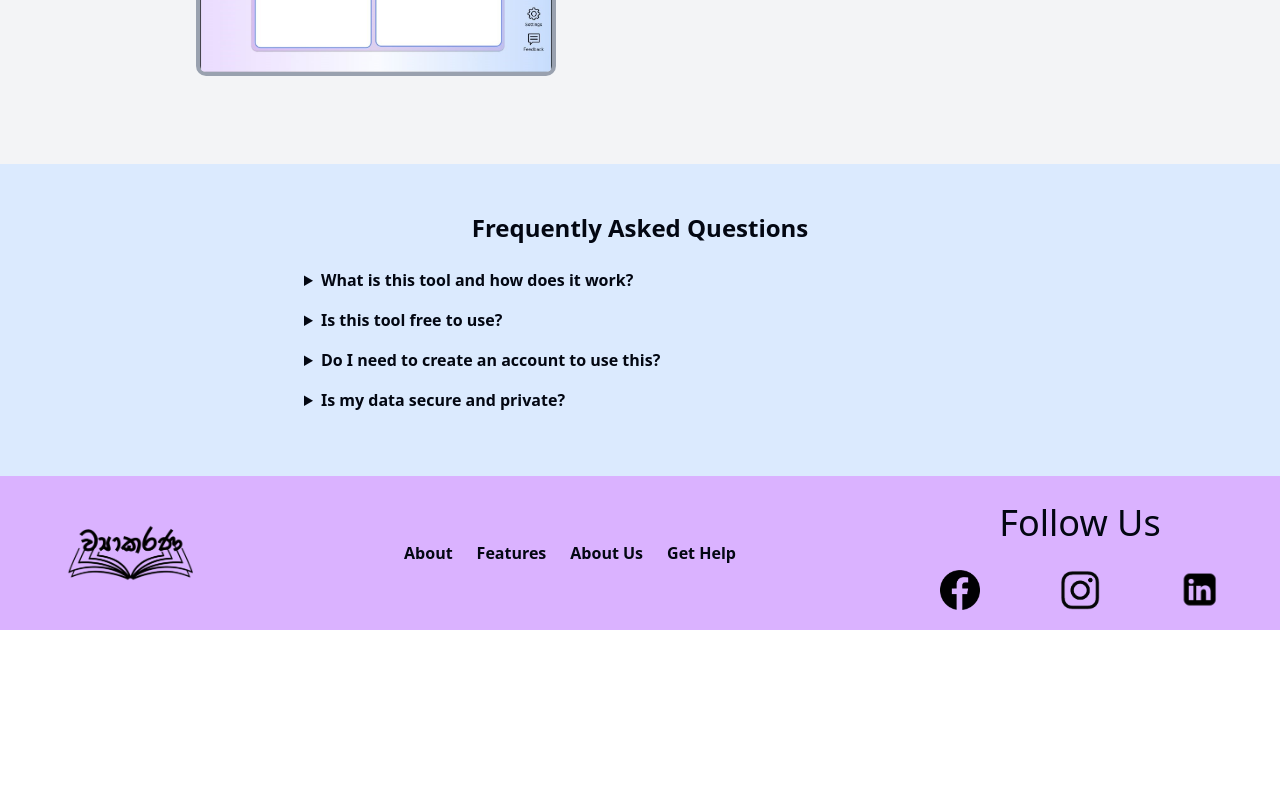
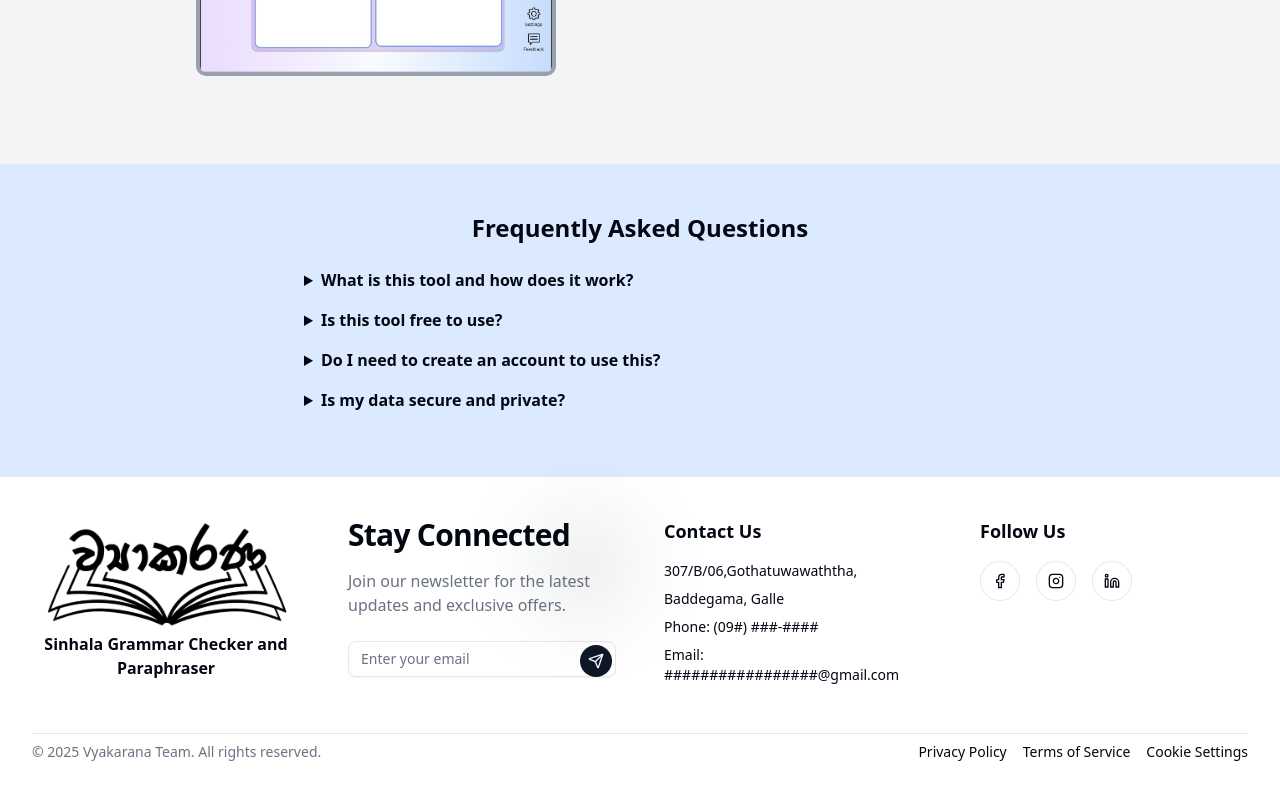
Before and after one commit to NevigChanuka/Marketing-Website, a React (Vite) app: page / in a window 1280 px wide. Shown: the part 1637-2437 px from the top of the page. Before the commit the page ends 2267 px from the top, so only its background shows below. Built offline with nearby package versions, Linux system fonts and the light colour scheme; a web font is replaced by a local one.

Commit message:
Add footer

```diff
--- a/package.json
+++ b/package.json
@@ -18,6 +18,7 @@
     "@radix-ui/react-select": "^2.1.6",
     "@radix-ui/react-slot": "^1.1.2",
     "@radix-ui/react-switch": "^1.1.3",
+    "@radix-ui/react-tooltip": "^1.1.8",
     "@tailwindcss/vite": "^4.0.8",
     "class-variance-authority": "^0.7.1",
     "clsx": "^2.1.1",
--- a/src/Pages/marketing.jsx
+++ b/src/Pages/marketing.jsx
@@ -3,6 +3,7 @@ import Autoplay from "embla-carousel-autoplay"
 
 import { motion } from "framer-motion";
 import { AuroraBackground } from "@/components/ui/aurora-background";
+import { Footer } from "@/components/ui/footer-section";
 
 import Logo_img from '../Pictures/logo.png';
 import Pic1 from '../Pictures/Pic_1.jpeg';
@@ -10,9 +11,7 @@ import Pic2 from '../Pictures/Pic_2.jpg';
 import Pic3 from '../Pictures/Pic_3.jpg';
 import Pic4 from '../Pictures/Pic_4.jpeg';
 import Pic5 from '../Pictures/Pic_5.jpeg';
-import facebookIcon from "../Pictures/facebook_logo.png";
-import instagramIcon from "../Pictures/insta_logo.png";
-import linkedinIcon from "../Pictures/linkedin_logo.png";
+
 import BG1 from "../Pictures/BG_1.jpg";
 import BG2 from "../Pictures/BG_2.jpg";
 import BG3 from "../Pictures/BG_3.jpg";
@@ -205,33 +204,7 @@ function marketing () {
                 </details>
             </div>
         </section>
-        <footer id="contact" className="p-5 bg-purple-300 text-center flex justify-between items-center">
-            <div className="flex items-center">
-                <img src={Logo_img} alt="Logo" className="ml-10 w-35" />
-            </div>
-            <div className="space-x-6">
-                <a href="#about" className="hover:text-white font-semibold">About</a>
-                <a href="#faq" className="hover:text-white font-semibold">Features</a>
-                <a href="#" className="hover:text-white font-semibold">About Us</a>
-                <a href="#" className="hover:text-white font-semibold">Get Help</a>
-            </div>
-            <div  className="mr-10">
-                <div>
-                    <p className=" text-[36px] mb-5 font-Bold">Follow Us</p>
-                    </div>
-                <div className="space-x-20 flex">
-                    <a href="https://www.facebook.com/profile.php?id=61573618317072" className="text-2xl">
-                        <img src={facebookIcon} alt="Facebook" className="w-10 h-10" />
-                    </a>
-                    <a href="https://www.instagram.com/vyakarana.site/" className="text-2xl">
-                        <img src={instagramIcon} alt="Instagram" className="w-10 h-10" />
-                    </a>
-                    <a href="https://www.linkedin.com/company/105934369/admin/dashboard/" className="text-2xl">
-                        <img src={linkedinIcon} alt="LinkedIn" className="w-10 h-10" />
-                    </a>
-                </div>
-            </div>
-        </footer>
+        <Footer />
     </div>
     );
 }
--- /dev/null
+++ b/src/components/ui/footer-section.tsx
@@ -0,0 +1,125 @@
+import * as React from "react"
+import { Button } from "@/components/ui/button"
+import { Input } from "@/components/ui/input"
+
+import Logo_img from "../../Pictures/Logo.png"
+
+import {
+  Tooltip,
+  TooltipContent,
+  TooltipProvider,
+  TooltipTrigger,
+} from "@/components/ui/tooltip"
+import { Facebook, Instagram, Linkedin, Moon, Send, Sun, Twitter } from "lucide-react"
+
+function Footer() {
+
+
+  return (
+    <footer className="relative border-t bg-background text-foreground transition-colors duration-300">
+      <div className="container mx-auto px-4 py-10 md:px-6 lg:px-8">
+        <div className="grid gap-12 md:grid-cols-2 lg:grid-cols-4">
+          <div>
+            <img src={Logo_img} alt="Logo" />
+            <p className="text-center"><b>Sinhala Grammar Checker and Paraphraser</b></p>
+          </div>
+          <div className="relative">
+            <h2 className="mb-4 text-3xl font-bold tracking-tight">Stay Connected</h2>
+            <p className="mb-6 text-muted-foreground">
+              Join our newsletter for the latest updates and exclusive offers.
+            </p>
+            <form className="relative">
+              <Input
+                type="email"
+                placeholder="Enter your email"
+                className="pr-12 backdrop-blur-sm"
+              />
+              <Button
+                type="submit"
+                size="icon"
+                className="absolute right-1 top-1 h-8 w-8 rounded-full bg-primary text-primary-foreground transition-transform hover:scale-105"
+              >
+                <Send className="h-4 w-4" />
+                <span className="sr-only">Subscribe</span>
+              </Button>
+            </form>
+            <div className="absolute -right-4 top-0 h-24 w-24 rounded-full bg-primary/10 blur-2xl" />
+          </div>
+
+          <div>
+            <h3 className="mb-4 text-lg font-semibold">Contact Us</h3>
+            <address className="space-y-2 text-sm not-italic">
+              <p>307/B/06,Gothatuwawaththa,</p>
+              <p>Baddegama, Galle </p>
+              <p>Phone: (09#) ###-####</p>
+              <p>Email: #################@gmail.com</p>
+            </address>
+          </div>
+          <div className="relative">
+            <h3 className="mb-4 text-lg font-semibold">Follow Us</h3>
+            <div className="mb-6 flex space-x-4">
+              <TooltipProvider>
+                <Tooltip>
+                  <TooltipTrigger asChild>
+                    <Button onClick={() => window.location.href="https://www.facebook.com/profile.php?id=61573618317072"} variant="outline" size="icon" className="rounded-full">
+                      <Facebook className="h-4 w-4" />
+                      <span className="sr-only">Facebook</span>
+                    </Button>
+                  </TooltipTrigger>
+                  <TooltipContent>
+                    <p>Follow us on Facebook</p>
+                  </TooltipContent>
+                </Tooltip>
+              </TooltipProvider>
+              <TooltipProvider>
+                <Tooltip>
+                  <TooltipTrigger asChild>
+                    <Button onClick={() => window.location.href="https://www.instagram.com/vyakarana.site/"} variant="outline" size="icon" className="rounded-full">
+                      <Instagram className="h-4 w-4" />
+                      <span className="sr-only">Instagram</span>
+                    </Button>
+                  </TooltipTrigger>
+                  <TooltipContent>
+                    <p>Follow us on Instagram</p>
+                  </TooltipContent>
+                </Tooltip>
+              </TooltipProvider>
+              <TooltipProvider>
+                <Tooltip>
+                  <TooltipTrigger asChild>
+                    <Button onClick={() => window.location.href="https://www.linkedin.com/company/105934369/admin/dashboard/"} variant="outline" size="icon" className="rounded-full">
+                      <Linkedin className="h-4 w-4" />
+                      <span className="sr-only">LinkedIn</span>
+                    </Button>
+                  </TooltipTrigger>
+                  <TooltipContent>
+                    <p>Connect with us on LinkedIn</p>
+                  </TooltipContent>
+                </Tooltip>
+              </TooltipProvider>
+            </div>
+
+          </div>
+        </div>
+        <div className="mt-12 flex flex-col items-center justify-between gap-4 border-t pt-2 text-center md:flex-row">
+          <p className="text-sm text-muted-foreground">
+            © 2025 Vyakarana Team. All rights reserved.
+          </p>
+          <nav className="flex gap-4 text-sm">
+            <a href="#" className="transition-colors hover:text-primary">
+              Privacy Policy
+            </a>
+            <a href="#" className="transition-colors hover:text-primary">
+              Terms of Service
+            </a>
+            <a href="#" className="transition-colors hover:text-primary">
+              Cookie Settings
+            </a>
+          </nav>
+        </div>
+      </div>
+    </footer>
+  )
+}
+
+export { Footer }
--- /dev/null
+++ b/src/components/ui/input.tsx
@@ -0,0 +1,21 @@
+import * as React from "react"
+
+import { cn } from "@/lib/utils"
+
+function Input({ className, type, ...props }: React.ComponentProps<"input">) {
+  return (
+    <input
+      type={type}
+      data-slot="input"
+      className={cn(
+        "border-input file:text-foreground placeholder:text-muted-foreground selection:bg-primary selection:text-primary-foreground flex h-9 w-full min-w-0 rounded-md border bg-transparent px-3 py-1 text-base shadow-xs transition-[color,box-shadow] outline-none file:inline-flex file:h-7 file:border-0 file:bg-transparent file:text-sm file:font-medium disabled:pointer-events-none disabled:cursor-not-allowed disabled:opacity-50 md:text-sm",
+        "focus-visible:border-ring focus-visible:ring-ring/50 focus-visible:ring-[3px]",
+        "aria-invalid:ring-destructive/20 dark:aria-invalid:ring-destructive/40 aria-invalid:border-destructive",
+        className
+      )}
+      {...props}
+    />
+  )
+}
+
+export { Input }
--- /dev/null
+++ b/src/components/ui/tooltip.tsx
@@ -0,0 +1,59 @@
+import * as React from "react"
+import * as TooltipPrimitive from "@radix-ui/react-tooltip"
+
+import { cn } from "@/lib/utils"
+
+function TooltipProvider({
+  delayDuration = 0,
+  ...props
+}: React.ComponentProps<typeof TooltipPrimitive.Provider>) {
+  return (
+    <TooltipPrimitive.Provider
+      data-slot="tooltip-provider"
+      delayDuration={delayDuration}
+      {...props}
+    />
+  )
+}
+
+function Tooltip({
+  ...props
+}: React.ComponentProps<typeof TooltipPrimitive.Root>) {
+  return (
+    <TooltipProvider>
+      <TooltipPrimitive.Root data-slot="tooltip" {...props} />
+    </TooltipProvider>
+  )
+}
+
+function TooltipTrigger({
+  ...props
+}: React.ComponentProps<typeof TooltipPrimitive.Trigger>) {
+  return <TooltipPrimitive.Trigger data-slot="tooltip-trigger" {...props} />
+}
+
+function TooltipContent({
+  className,
+  sideOffset = 0,
+  children,
+  ...props
+}: React.ComponentProps<typeof TooltipPrimitive.Content>) {
+  return (
+    <TooltipPrimitive.Portal>
+      <TooltipPrimitive.Content
+        data-slot="tooltip-content"
+        sideOffset={sideOffset}
+        className={cn(
+          "bg-primary text-primary-foreground animate-in fade-in-0 zoom-in-95 data-[state=closed]:animate-out data-[state=closed]:fade-out-0 data-[state=closed]:zoom-out-95 data-[side=bottom]:slide-in-from-top-2 data-[side=left]:slide-in-from-right-2 data-[side=right]:slide-in-from-left-2 data-[side=top]:slide-in-from-bottom-2 z-50 w-fit rounded-md px-3 py-1.5 text-xs text-balance",
+          className
+        )}
+        {...props}
+      >
+        {children}
+        <TooltipPrimitive.Arrow className="bg-primary fill-primary z-50 size-2.5 translate-y-[calc(-50%_-_2px)] rotate-45 rounded-[2px]" />
+      </TooltipPrimitive.Content>
+    </TooltipPrimitive.Portal>
+  )
+}
+
+export { Tooltip, TooltipTrigger, TooltipContent, TooltipProvider }
--- a/tsconfig.app.json
+++ b/tsconfig.app.json
@@ -1,5 +1,6 @@
 {
     "compilerOptions": {
+      "jsx": "react",
       // ...
       "baseUrl": ".",
       "paths": {
```
Also changed, not shown: 1 other file (tests, documents, lock files or other folders).
